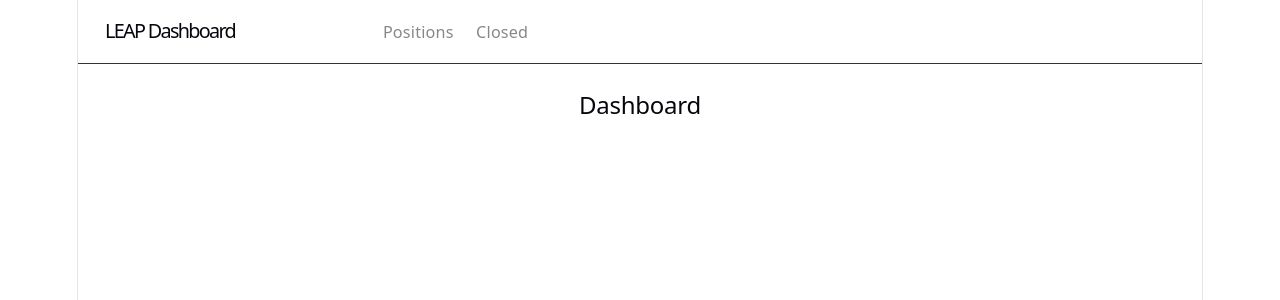
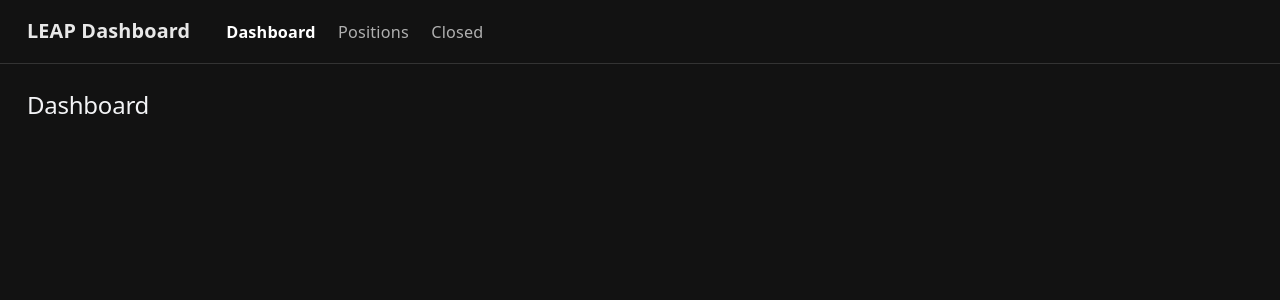
Before and after one commit to philipblee/leap-dashboard, a React (Vite) app: page / in a window 1280 px wide. Shown: the top 300 px of the page. Built offline with nearby package versions, Linux system fonts and the light colour scheme.

Commit message:
pin dark theme and raise nav contrast

```diff
--- a/src/App.css
+++ b/src/App.css
@@ -18,7 +18,7 @@
 }
 
 .app-header nav a {
-  color: #888;
+  color: #b0b0b0;
   text-decoration: none;
   font-size: 0.9rem;
 }
@@ -48,7 +48,7 @@
 }
 
 .row-count {
-  color: #888;
+  color: #a0a0a0;
   font-size: 0.8rem;
 }
 
--- a/src/index.css
+++ b/src/index.css
@@ -1,15 +1,15 @@
 :root {
-  --text: #6b6375;
-  --text-h: #08060d;
-  --bg: #fff;
-  --border: #e5e4e7;
-  --code-bg: #f4f3ec;
-  --accent: #aa3bff;
-  --accent-bg: rgba(170, 59, 255, 0.1);
-  --accent-border: rgba(170, 59, 255, 0.5);
-  --social-bg: rgba(244, 243, 236, 0.5);
+  --text: #9ca3af;
+  --text-h: #f3f4f6;
+  --bg: #16171d;
+  --border: #2e303a;
+  --code-bg: #1f2028;
+  --accent: #c084fc;
+  --accent-bg: rgba(192, 132, 252, 0.15);
+  --accent-border: rgba(192, 132, 252, 0.5);
+  --social-bg: rgba(47, 48, 58, 0.5);
   --shadow:
-    rgba(0, 0, 0, 0.1) 0 10px 15px -3px, rgba(0, 0, 0, 0.05) 0 4px 6px -2px;
+    rgba(0, 0, 0, 0.4) 0 10px 15px -3px, rgba(0, 0, 0, 0.25) 0 4px 6px -2px;
 
   --sans: system-ui, 'Segoe UI', Roboto, sans-serif;
   --heading: system-ui, 'Segoe UI', Roboto, sans-serif;
@@ -17,9 +17,7 @@
 
   font: 18px/145% var(--sans);
   letter-spacing: 0.18px;
-  color-scheme: light dark;
-  color: var(--text);
-  background: var(--bg);
+  color-scheme: dark;
   font-synthesis: none;
   text-rendering: optimizeLegibility;
   -webkit-font-smoothing: antialiased;
@@ -30,59 +28,17 @@
   }
 }
 
-@media (prefers-color-scheme: dark) {
-  :root {
-    --text: #9ca3af;
-    --text-h: #f3f4f6;
-    --bg: #16171d;
-    --border: #2e303a;
-    --code-bg: #1f2028;
-    --accent: #c084fc;
-    --accent-bg: rgba(192, 132, 252, 0.15);
-    --accent-border: rgba(192, 132, 252, 0.5);
-    --social-bg: rgba(47, 48, 58, 0.5);
-    --shadow:
-      rgba(0, 0, 0, 0.4) 0 10px 15px -3px, rgba(0, 0, 0, 0.25) 0 4px 6px -2px;
-  }
-
-  #social .button-icon {
-    filter: invert(1) brightness(2);
-  }
+body {
+  margin: 0;
+  background: #121212;
+  color: #e8e8e8;
+  font-family: system-ui, -apple-system, 'Segoe UI', sans-serif;
 }
 
-#root {
-  width: 1126px;
-  max-width: 100%;
-  margin: 0 auto;
-  text-align: center;
-  border-inline: 1px solid var(--border);
-  min-height: 100svh;
-  display: flex;
-  flex-direction: column;
-  box-sizing: border-box;
-}
-
-body {
-  margin: 0;
-}
-
-h1,
 h2 {
   font-family: var(--heading);
   font-weight: 500;
   color: var(--text-h);
-}
-
-h1 {
-  font-size: 56px;
-  letter-spacing: -1.68px;
-  margin: 32px 0;
-  @media (max-width: 1024px) {
-    font-size: 36px;
-    margin: 20px 0;
-  }
-}
-h2 {
   font-size: 24px;
   line-height: 118%;
   letter-spacing: -0.24px;
```
